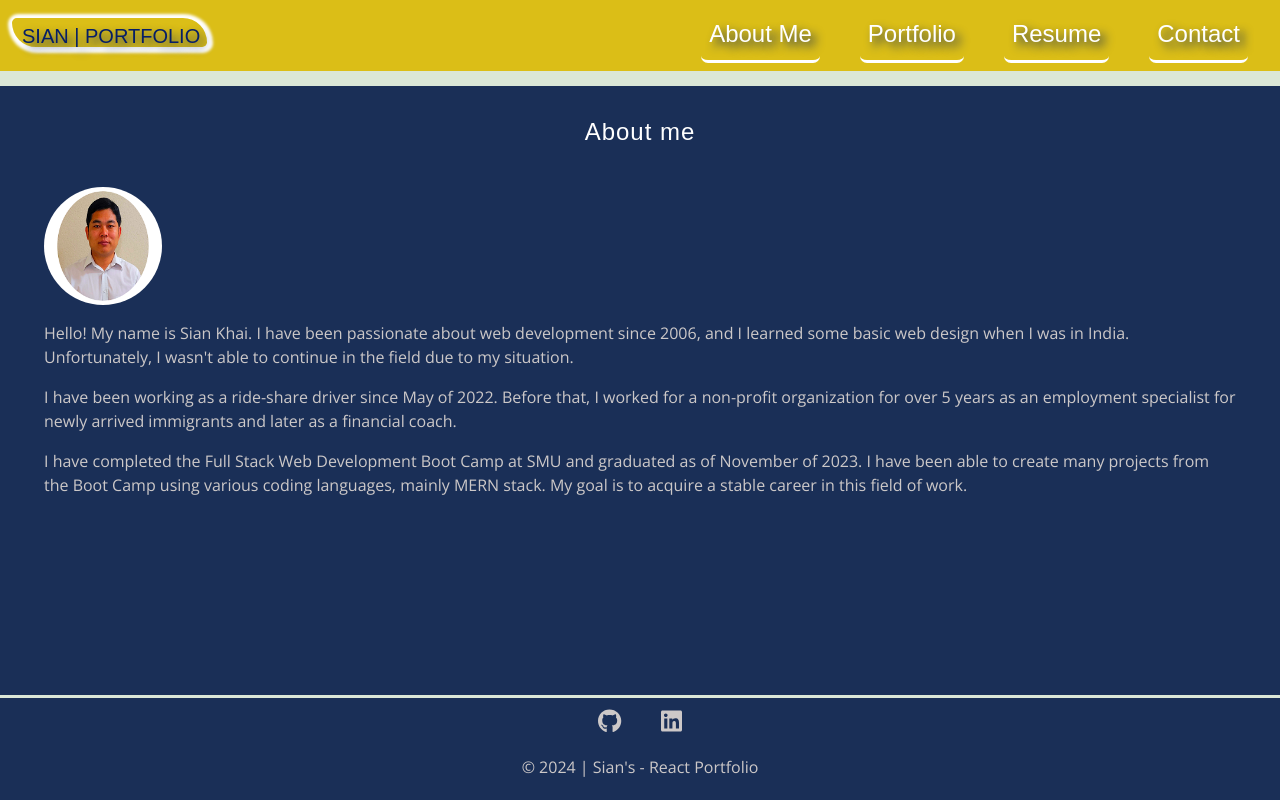
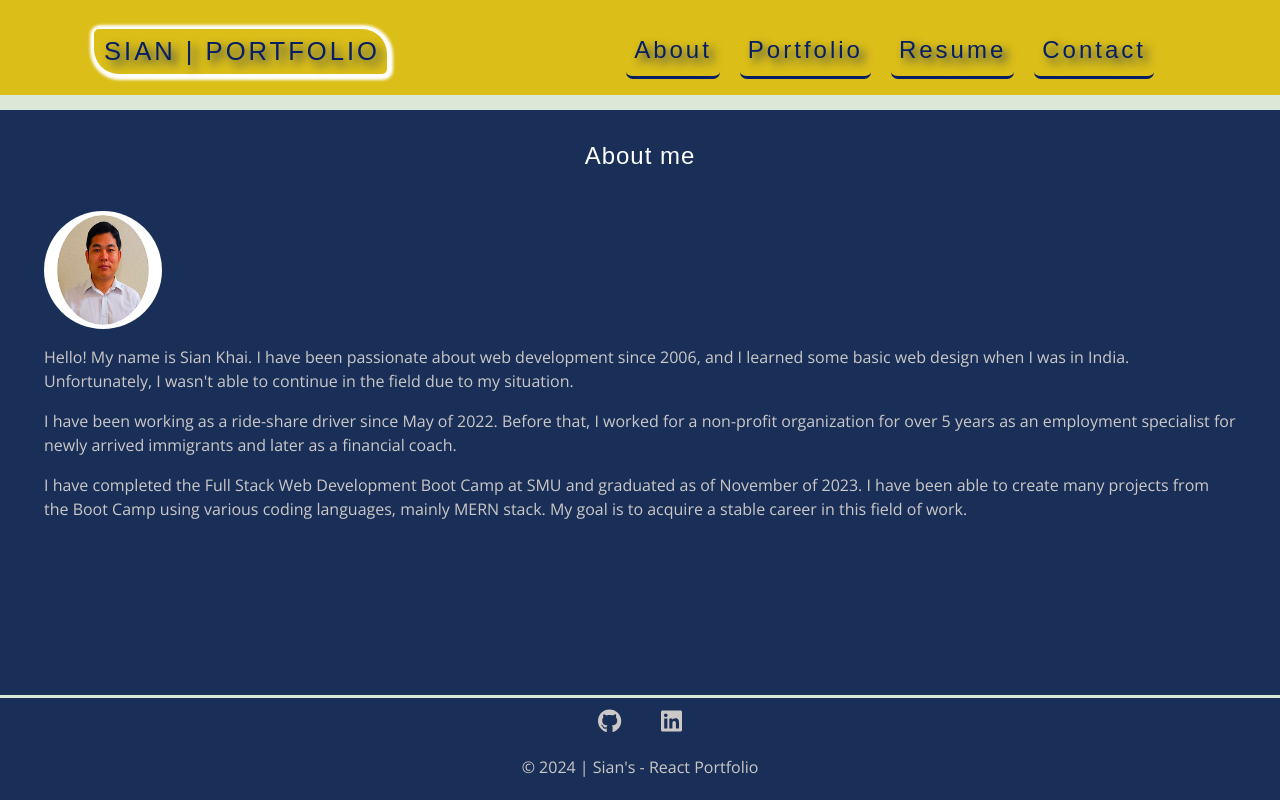
Before and after one commit to SKhai77/my-react-portfolio, a React (Vite) app: page / in a window 1280 px wide. Built offline with nearby package versions, Linux system fonts and the light colour scheme; a web font is replaced by a local one.

Commit message:
Changed and update the whole navbar and its styles

```diff
--- a/src/components/Navigation.jsx
+++ b/src/components/Navigation.jsx
@@ -1,54 +1,70 @@
-import { NavLink } from "react-router-dom";
+import { NavLink, Link } from "react-router-dom";
+import Container from "react-bootstrap/Container";
+import Nav from "react-bootstrap/Nav";
+import Navbar from "react-bootstrap/Navbar";
 
-const Navigation = () => {
+function Navigation() {
   return (
-    <nav className="navbar navbar-expand-lg navbar-dark bg-dark">
-      <div className="container-fluid d-flex justify-content-between align-items-center">
-        <div className="navbar-logo">
-          <NavLink to="/" className="navbar-brand">
-            SIAN | PORTFOLIO
-          </NavLink>
+    <Navbar expand="lg" className="bg-body-tertiary">
+      <Container className="mt-2">
+        <div className="container-fluid d-flex justify-content-between align-items-center">
+          <Navbar.Brand as={Link} to="/">
+            <h1>SIAN | PORTFOLIO</h1>
+          </Navbar.Brand>
+          <Navbar.Toggle aria-controls="basic-navbar-nav" />
         </div>
-        <div className="navbar-menu">
-          <button
-            className="navbar-toggler"
-            type="button"
-            data-bs-toggle="collapse"
-            data-bs-target="#navbarNav"
-            aria-controls="navbarNav"
-            aria-expanded="false"
-            aria-label="Toggle navigation"
-          >
-            <span className="navbar-toggler-icon"></span>
-          </button>
-          <div className="collapse navbar-collapse" id="navbarNav">
-            <ul className="navbar-nav">
-              <li className="nav-item">
-                <NavLink to="/about" className="nav-link active" end>
-                  About Me
-                </NavLink>
-              </li>
-              <li className="nav-item">
-                <NavLink to="/portfolio" className="nav-link active">
-                  Portfolio
-                </NavLink>
-              </li>
-              <li className="nav-item">
-                <NavLink to="/resume" className="nav-link active">
-                  Resume
-                </NavLink>
-              </li>
-              <li className="nav-item">
-                <NavLink to="/contact" className="nav-link active">
-                  Contact
-                </NavLink>
-              </li>
-            </ul>
-          </div>
-        </div>
-      </div>
-    </nav>
+        <Navbar.Collapse id="basic-navbar-nav">
+          <Nav className="ms-auto px-4 py-2">
+            <Nav.Link
+              as={NavLink}
+              to="/about"
+              className="ms-md-lg-auto"
+              activeClassName="active"
+              style={{
+                letterSpacing: "3px",
+                marginRight: "20px",
+                marginBottom: "0px"
+              }}
+            >
+              About
+            </Nav.Link>
+            <Nav.Link
+              as={NavLink}
+              to="/portfolio"
+              activeClassName="active"
+              style={{
+                letterSpacing: "3px",
+                marginRight: "20px",
+                marginBottom: "0px"
+              }}
+            >
+              Portfolio
+            </Nav.Link>
+            <Nav.Link
+              as={NavLink}
+              to="/resume"
+              activeClassName="active"
+              style={{
+                letterSpacing: "3px",
+                marginRight: "20px",
+                marginBottom: "0px"
+              }}
+            >
+              Resume
+            </Nav.Link>
+            <Nav.Link
+              as={NavLink}
+              to="/contact"
+              activeClassName="active"
+              style={{ letterSpacing: "3px", marginRight: "20px", marginBottom: "0px" }}
+            >
+              Contact
+            </Nav.Link>
+          </Nav>
+        </Navbar.Collapse>
+      </Container>
+    </Navbar>
   );
-};
+}
 
 export default Navigation;
```
